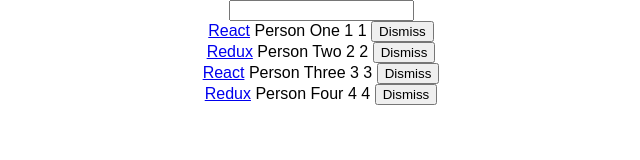
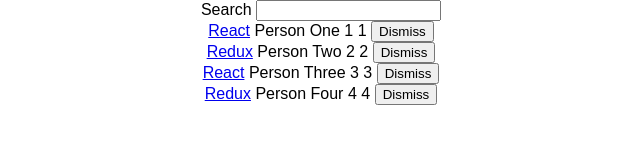
Before and after one commit to pachecoae/practiceReact, a React (Create React App) app in the folder hackernews/: page / in a window 1280 px wide. Shown: the top 160 px of the page, without its empty margins (319-959 px from the left). Built offline with nearby package versions, Linux system fonts and the light colour scheme.

Commit message:
Learned about composable components.

```diff
--- a/hackernews/src/App.js
+++ b/hackernews/src/App.js
@@ -81,7 +81,9 @@
         <Search
           value={searchTerm}
           onChange={this.onSearchChange}
-        />
+        >
+          Search
+        </Search>
         <Table
           list={list}
           pattern={searchTerm}
@@ -101,12 +103,13 @@
 
     const {
       value,
-      onChange
+      onChange,
+      children
     } = this.props;
 
     return (
       <form>
-        <input
+        {children} <input
           type="text"
           value={value}
           onChange={onChange}
```
